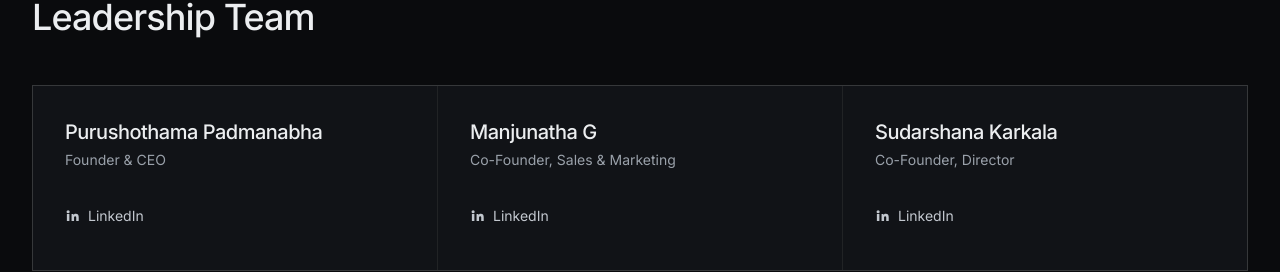
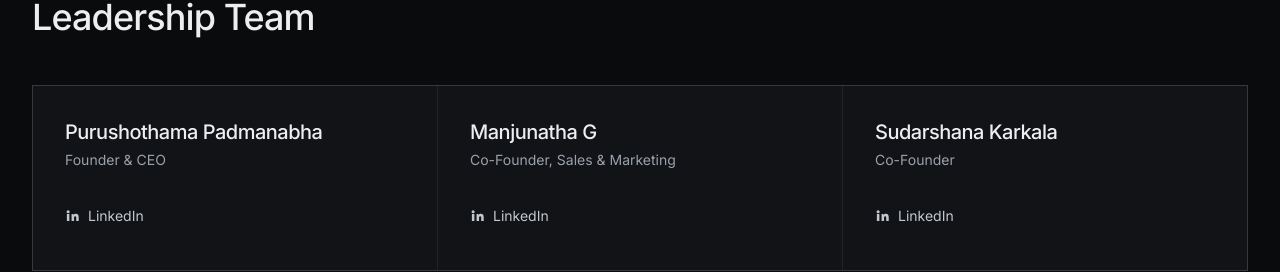
Before and after one commit to gamyaaaerosystems/gamyaa, a Next.js app: page /aerosystems in a window 1280 px wide. Shown: the part 7625-7897 px from the top of the page. Built offline with nearby package versions, Linux system fonts and the light colour scheme.

Commit message:
Fixed issue

```diff
--- a/src/content/company.ts
+++ b/src/content/company.ts
@@ -24,7 +24,7 @@ export const LEADERSHIP: Leader[] = [
   },
   {
     name: "Sudarshana Karkala",
-    role: "Co-Founder, Director",
+    role: "Co-Founder",
     linkedin: "https://linkedin.com/in/sudarshanakarkala",
   },
 ];
```
Also changed, not shown: 1 other file (tests, documents, lock files or other folders).
